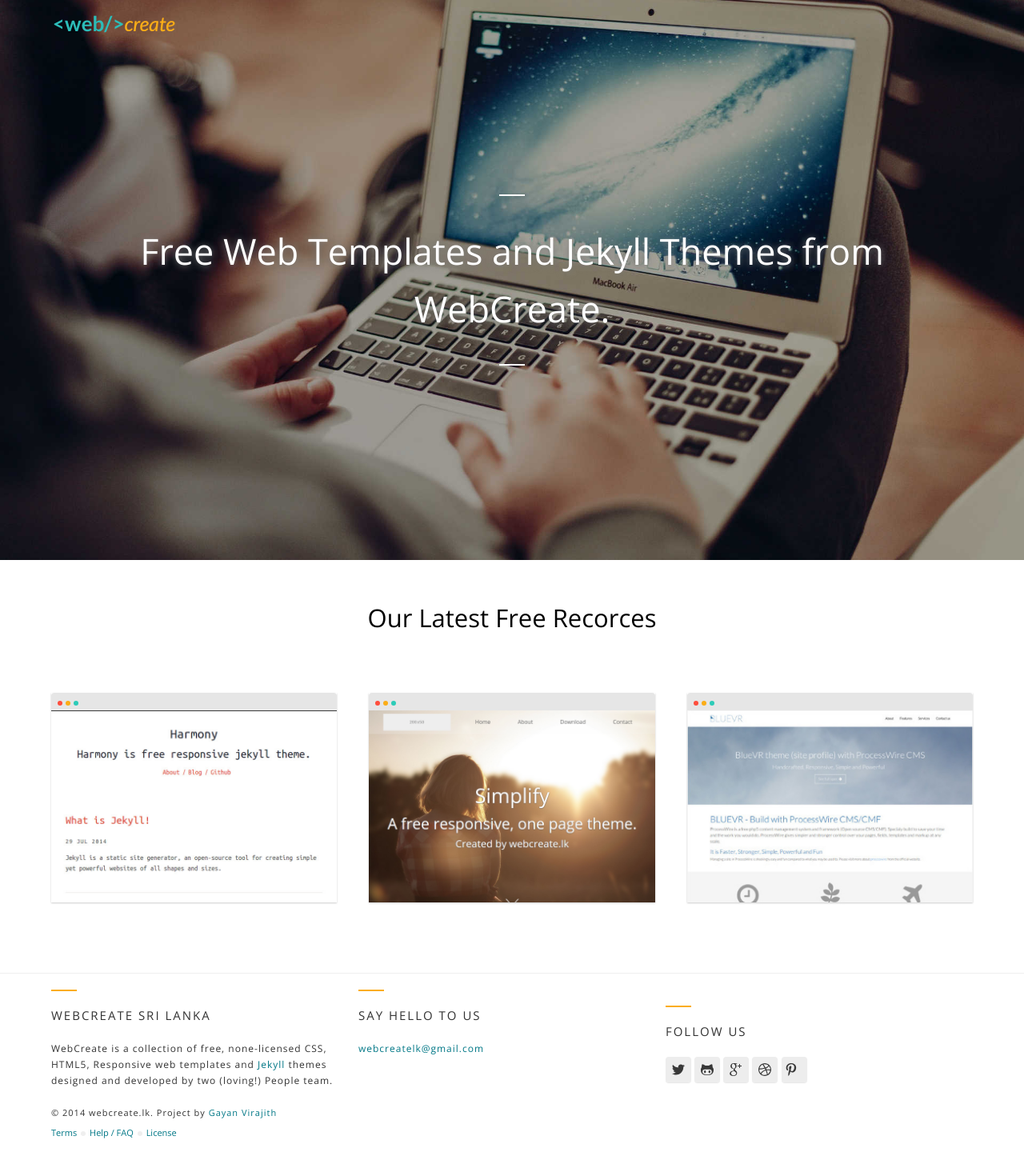
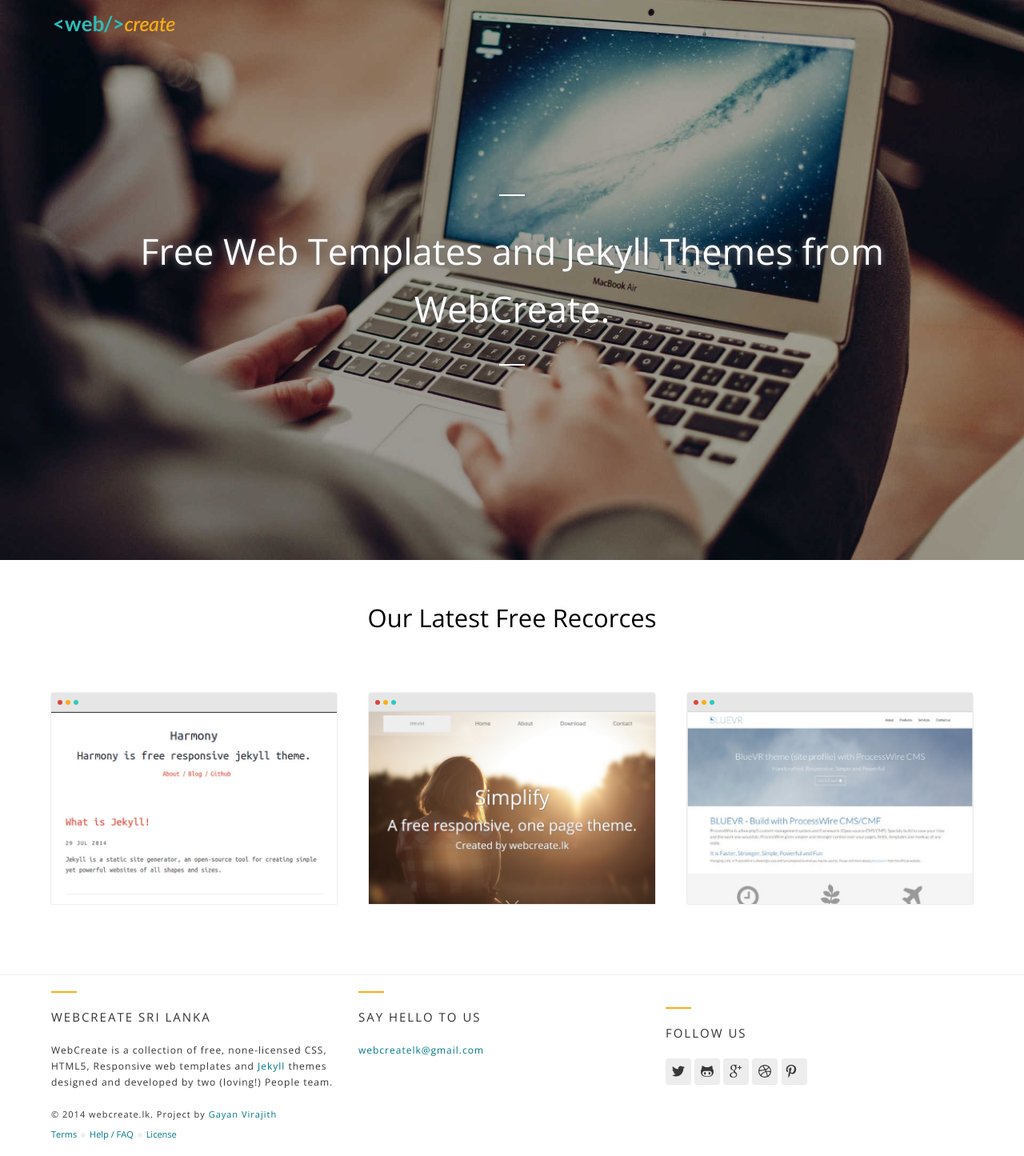
Before and after one commit to web-create/web-create.github.io, a Jekyll site: the page built from index.html, in a window 1280 px wide. Shown: the whole page at 80% size. Built offline with Jekyll 4.4.1, drawn with Linux system fonts in a browser that asks for light colours; nearby versions of some CDN libraries.

Commit message:
Thumbnail frame enhanced

```diff
--- a/assets/css/_sass/partials/_mixins.scss
+++ b/assets/css/_sass/partials/_mixins.scss
@@ -23,3 +23,9 @@
   -o-transition: $args;
   transition: $args;
 }
+
+@mixin border-radius($args...) {
+  -webkit-border-radius: $args;
+  -moz-border-radius: $args;
+  border-radius: $args;
+}
--- a/assets/css/_sass/partials/_variables.scss
+++ b/assets/css/_sass/partials/_variables.scss
@@ -19,6 +19,13 @@
 $footer-bg: $color-white;
 $footer-fg: $color-4;
 
+//Thumbnails frame
+$frame-bg: #BDBDBD;
+$frame-dot-1: #da4939;
+$frame-dot-2: $color-2;
+$frame-dot-3: $color-1;
+
+
 // Fonts
 // $primary-font: 'Roboto', sans-serif;
 $primary-font: 'Open sans', sans-serif;
--- a/assets/css/main.scss
+++ b/assets/css/main.scss
@@ -451,39 +451,39 @@
 
   article {
     margin-bottom: 1.5em;
-    box-shadow: 0 1px 2px rgba($color-black, .2);
-
+    // box-shadow: 0 1px 2px rgba($color-black, .2);
     .frame {
       background-color: $color-7;
       height: 7px;
-      padding: 10px 8px 12px 8px;
+      padding: 9px 8px 15px 8px;
       -webkit-border-radius: .25em .25em 0 0;
       border-radius: .25em .25em 0 0;
       display: block;
       width: 100%;
+      -webkit-box-shadow: 0 0 2px 0px rgba($color-black,.2);
+      box-shadow: 0 0 2px 0px rgba($color-black,.2);
     }
 
     .frame .dots {
       float: left;
       height: 6px;
       width: 6px;
-      background-color: #BDBDBD;
+      background-color: $frame-bg;
       margin-right: 4px;
-      -webkit-border-radius: 50%;
-      -moz-border-radius: 50%;
-      border-radius: 50%;
-
-      &:nth-child(1) { background-color:#FF4E3D; }
-      &:nth-child(2) { background-color: $color-2; }
-      &:nth-child(3) { background-color: $color-1; }
+      @include border-radius(50%);
+      &:nth-child(1) { background-color: $frame-dot-1; }
+      &:nth-child(2) { background-color: $frame-dot-2; }
+      &:nth-child(3) { background-color: $frame-dot-3; }
     }
 
     img {
       width: 100%;
       display: block;
-      // -webkit-border-radius: .25em .25em 0 0;
-      // border-radius: .25em .25em 0 0;
       @include transition(opacity, 0.2s);
+      // -webkit-box-shadow: 0 1px 2px 1px rgba(0,0,0,.2);
+      // box-shadow: 0 1px 2px 1px rgba(0,0,0,.2);
+      -webkit-box-shadow: 0 0 2px 0px rgba($color-black,.2);
+      box-shadow: 0 0 2px 0px rgba($color-black,.2);
     }
 
     footer {
@@ -498,12 +498,6 @@
       color: $color-white;
       @include transition(all, 0.2s);
       text-decoration: none;
-      &:hover, &:focus, &:active {
-        // opacity: .8;
-        // img {
-          // opacity: .9;
-        // }
-      }
     }
 
     footer h3 {
```
